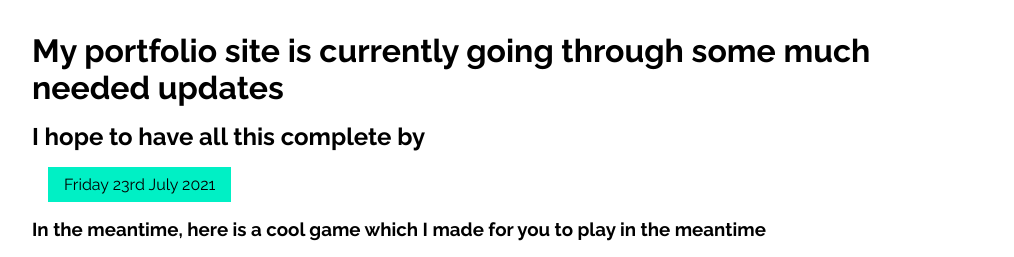
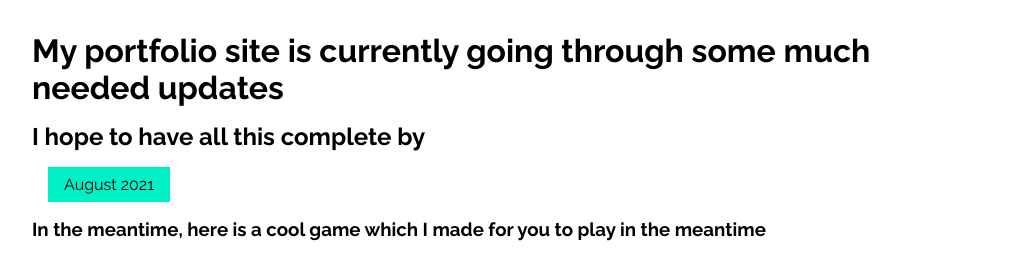
Before and after one commit to AnnupKapur/react-cv, a React (Create React App) app: page / in a window 1280 px wide. Shown: the top 257 px of the page, without its empty margins (128-1142 px from the left). Built offline with nearby package versions, Linux system fonts and the light colour scheme.

Commit message:
update timed

```diff
--- a/src/components/UnderDev.js
+++ b/src/components/UnderDev.js
@@ -7,7 +7,7 @@ const UnderDev = () => {
 			<div className="underDev">
 				<h1>My portfolio site is currently going through some much needed updates</h1>
 				<h2>I hope to have all this complete by</h2>
-				<div className="timed"><p>Friday 23rd July 2021</p></div>
+				<div className="timed"><p>August 2021</p></div>
 				<h3>In the meantime, here is a cool game which I made for you to play in the meantime</h3>
 				<p>Click on the board to start. Then use your keyboard arrow keys to control the snake towards each highlighted food square without biting your own tail. Good Luck!</p>
 				<div className="game"><Codepen user="AnnupKapur" hash="YzVVGvv" /></div>
```
